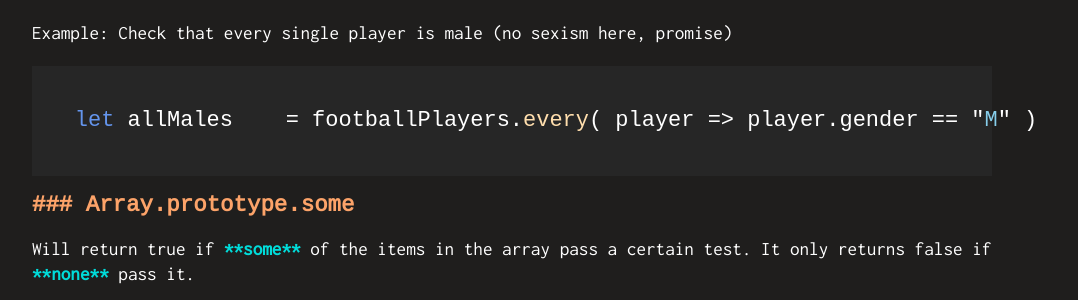
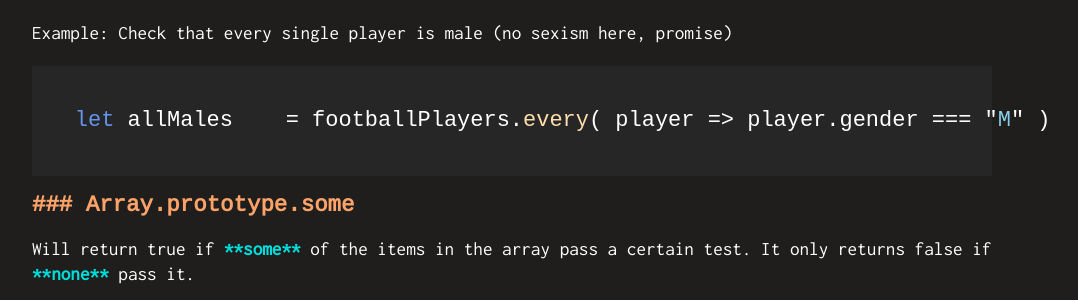
Before and after one commit to Zabanaa/zabanaa.github.io, a Jekyll site: the page built from _posts/2017-06-01-functional-programming-and-javascript-arrays.md, in a window 1280 px wide and 900 px high, scrolled down 3131 px. Shown: the part 152-452 px from the top of the window, without its empty margins (16-1094 px from the left). Built offline with Jekyll 4.4.1, drawn with Linux system fonts in a browser that asks for light colours.

Commit message:
edit article

````diff
--- a/_posts/2017-06-01-functional-programming-and-javascript-arrays.md
+++ b/_posts/2017-06-01-functional-programming-and-javascript-arrays.md
@@ -121,7 +121,7 @@ as much as one fails, it returns false.
 Example: Check that every single player is male (no sexism here, promise)
 
 ```javascript
-let allMales    = footballPlayers.every( player => player.gender == "M" )
+let allMales    = footballPlayers.every( player => player.gender === "M" )
 ```
 
 ### Array.prototype.some
````
